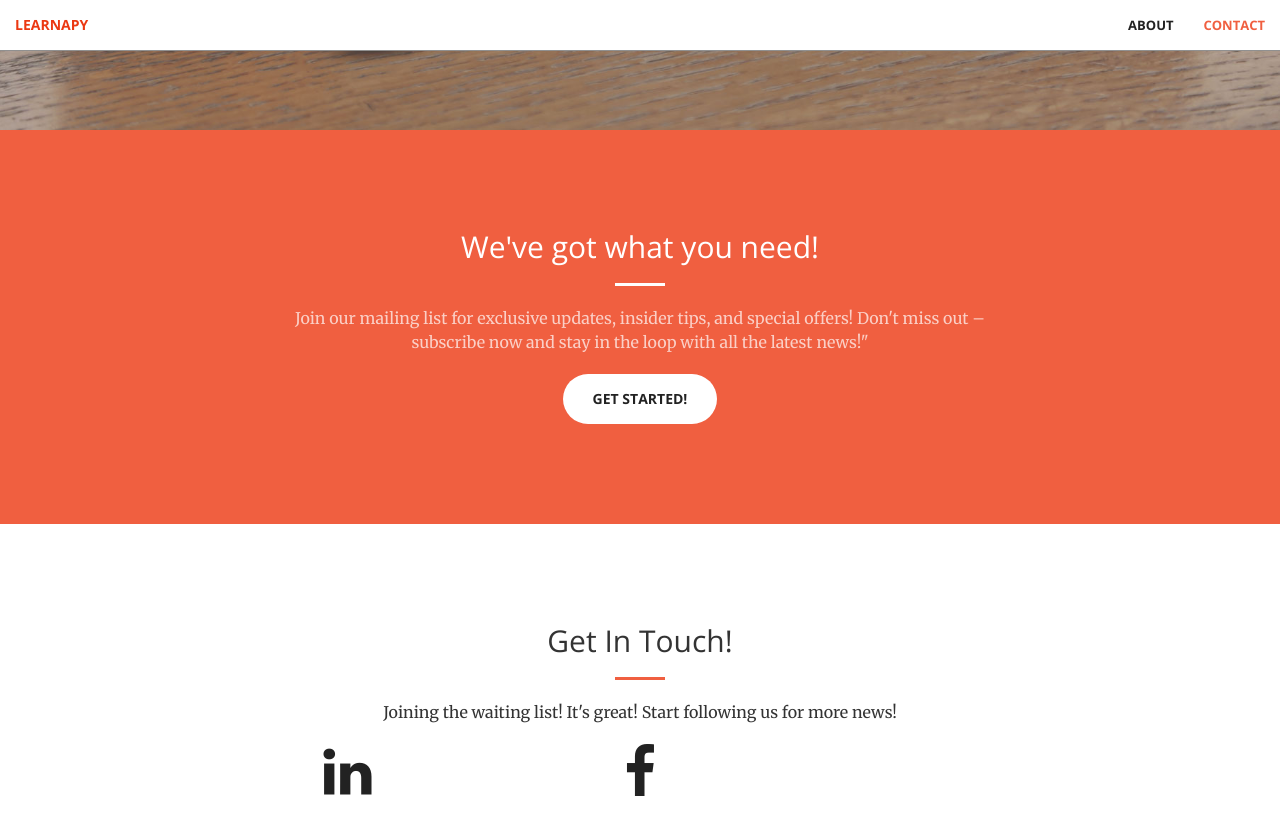
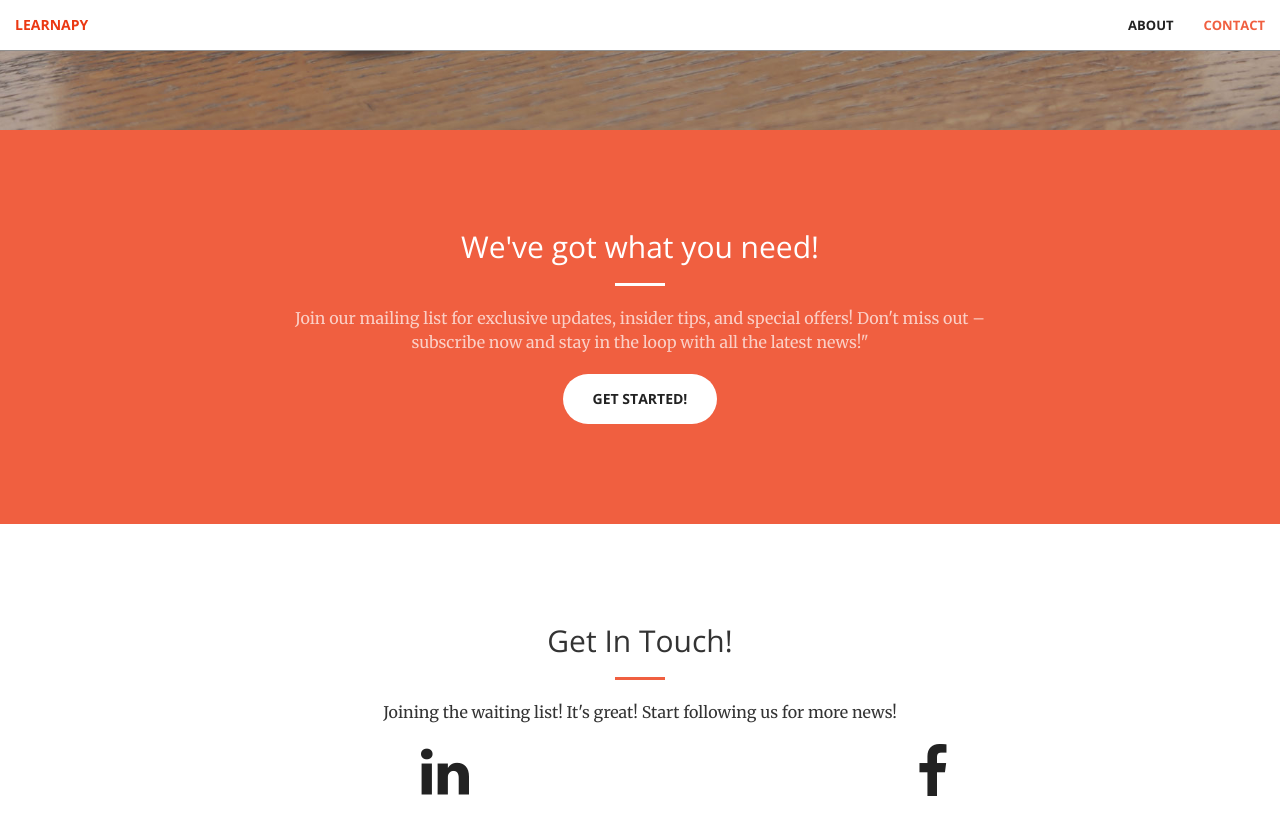
Before and after one commit to cassarro/learnapy, a Jekyll site: the page built from index.html, in a window 1280 px wide and 900 px high, scrolled down 770 px. Shown: the top 835 px of the window. Built offline with Jekyll 4.4.1, drawn with Linux system fonts in a browser that asks for light colours.

Commit message:
Update contact.html

```diff
--- a/_includes/contact.html
+++ b/_includes/contact.html
@@ -6,12 +6,12 @@
                 <hr class="primary">
                 <p>Joining the waiting list! It's great! Start following us for more news!</p>
             </div>
-        <div class="col-lg-2 col-lg-offset-2 text-center">
+        <div class="col-lg-4 col-lg-offset-2 text-center">
             <a href="https://www.linkedin.com/company/102641528">
                 <i class="fa fa-linkedin fa-3x wow bounceIn" data-wow-delay=".1s"></i>
             </a>
         </div>
-        <div class="col-lg-2 col-lg-offset-1 text-center">
+        <div class="col-lg-4 col-lg-offset-1 text-center">
             <a href="https://www.facebook.com/profile.php?id=61557744999638">
                 <i class="fa fa-facebook fa-3x wow bounceIn" data-wow-delay=".1s"></i>
             </a>
```
